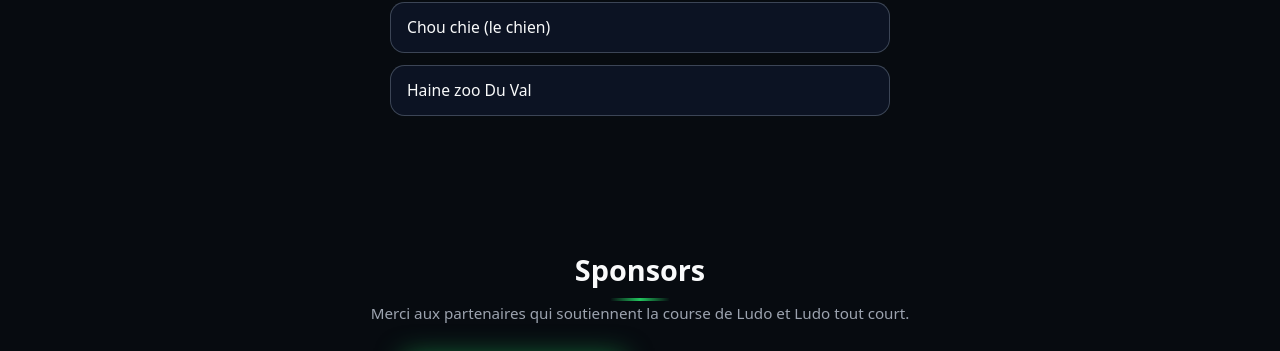
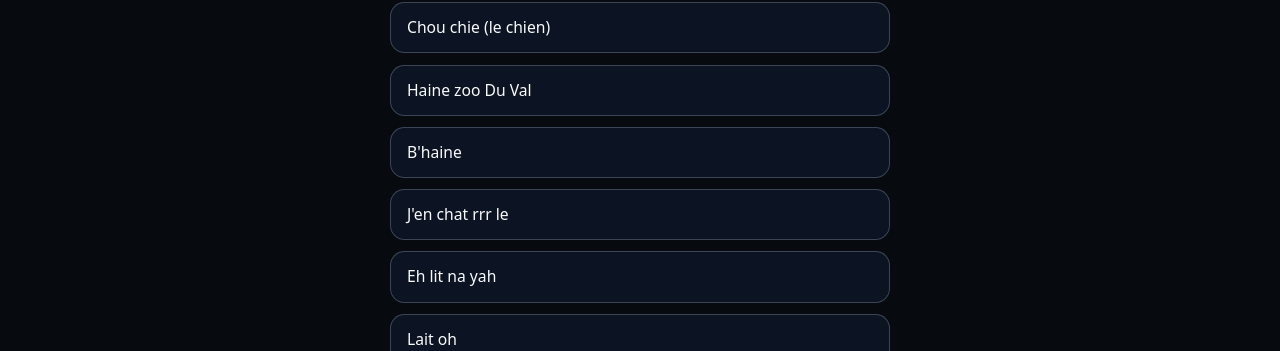
Before and after one commit to oxanagral/la-course-de-ludo, a plain HTML site: page index.html in a window 1280 px wide. Shown: the part 3513-3864 px from the top of the page. Drawn offline with Linux system fonts and the light colour scheme.

Commit message:
Update inscritpitonss

```diff
--- a/index.html
+++ b/index.html
@@ -853,6 +853,18 @@ body {
             <li>
                 Haine zoo Du Val
             </li>
+            <li>
+                B'haine
+            </li>
+            <li>
+                J'en chat rrr le
+            </li>
+            <li>
+                Eh lit na yah
+            </li>
+            <li>
+                Lait oh
+            </li>
             <!-- Tu pourras ajouter d'autres participants ici :
             <li>Prénom Nom</li>
             -->
```
